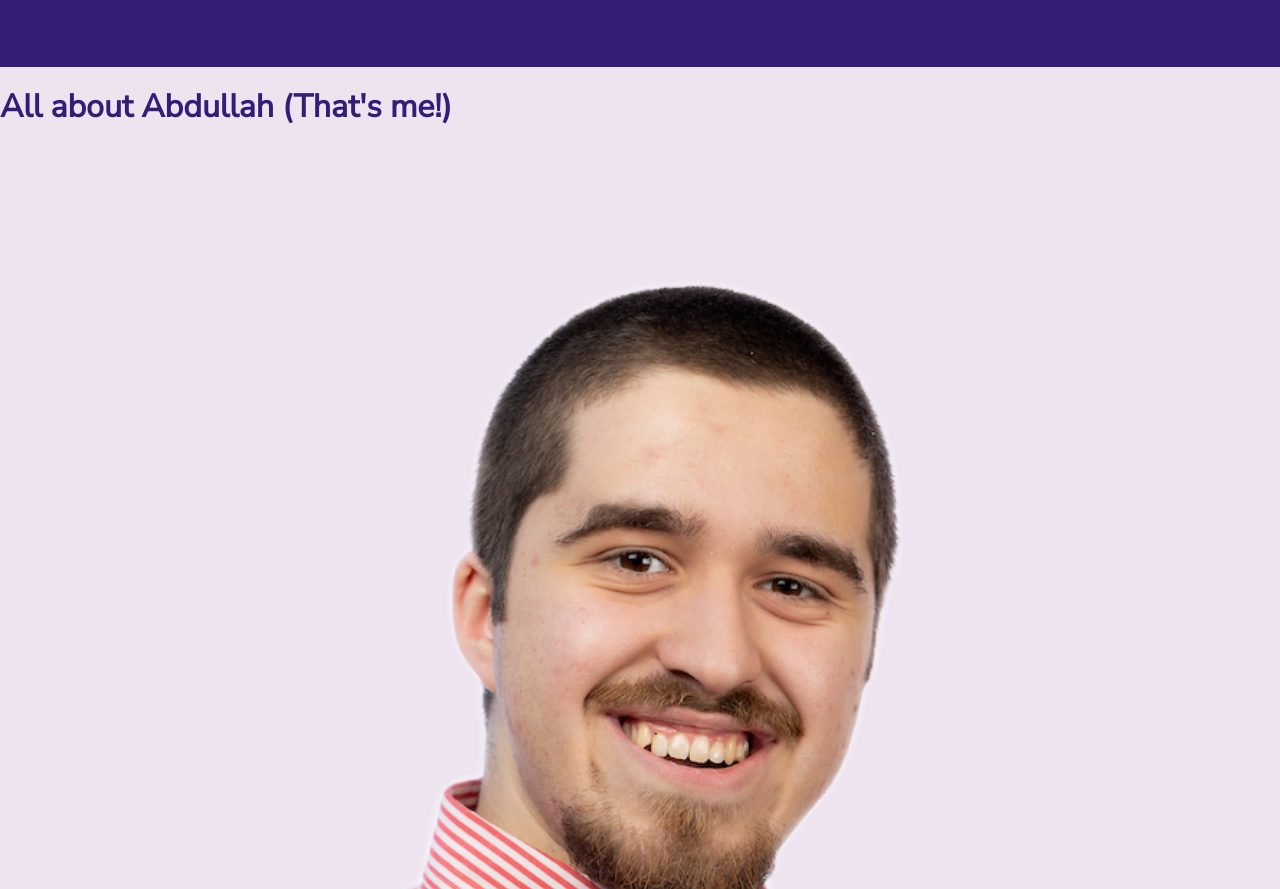
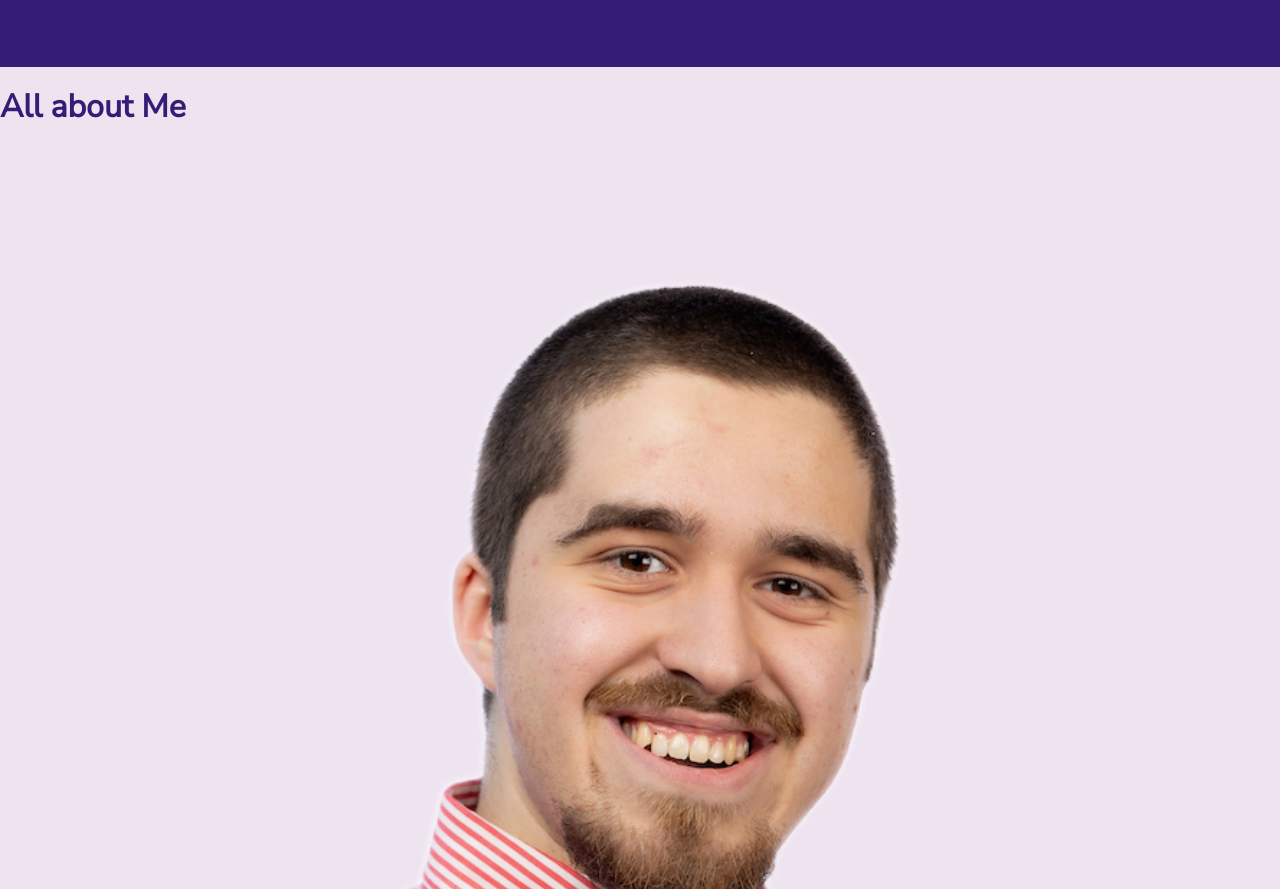
Before and after one commit to AbdullahJ99/aj-portfolio, a website built with Parcel: page index.html in a window 1280 px wide. Shown: the part 4761-5650 px from the top of the page. Built offline with nearby package versions, Linux system fonts and the light colour scheme.

Commit message:
Added Favicon

```diff
--- a/index.html
+++ b/index.html
@@ -15,6 +15,7 @@
   <link rel="manifest" href="site.webmanifest">
   <link rel="apple-touch-icon" href="icon.png">
   <!-- Place favicon.ico in the root directory -->
+  <link rel="icon" href="favicon.png">
 
   <link rel="stylesheet" href="css/normalize.css">
   <link rel="stylesheet" href="css/main.css">
@@ -158,7 +159,7 @@
     </article>
     <section id="about">
       <div class="content-wrapper">
-        <h1>All about Abdullah (That's me!)</h1>
+        <h1>All about Me</h1>
         <img src="img/MyFace.png" alt="Abdullah's handsome face" />
         <h4>My name is Abdullah Jandali, and I love making an attractive website!</h4>
         <p>I always liked creating things from scratch for people to see, and that extended itself into my interest in
```
Also changed, not shown: favicon.ico (deleted), favicon.png (added).
